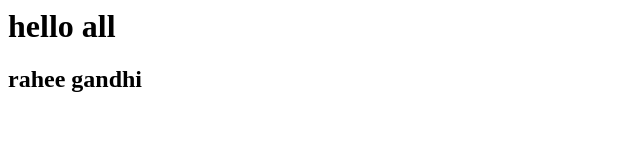
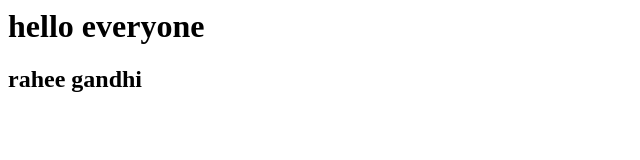
Before and after one commit to RaheeGandhi/practicerepo, a plain HTML site: page HTML/index.html in a window 1280 px wide. Shown: the whole page, without its empty margins (0-640 px from the left). Drawn offline with Linux system fonts and the light colour scheme.

Commit message:
"commit all changes"

```diff
--- a/HTML/index.html
+++ b/HTML/index.html
@@ -4,7 +4,7 @@
   <title>day1</title>
 </head>
 <body>
-  <h1>hello all</h1>
+  <h1>hello everyone</h1>
   <h2>rahee gandhi</h2>
 </body>
 </html>
```
